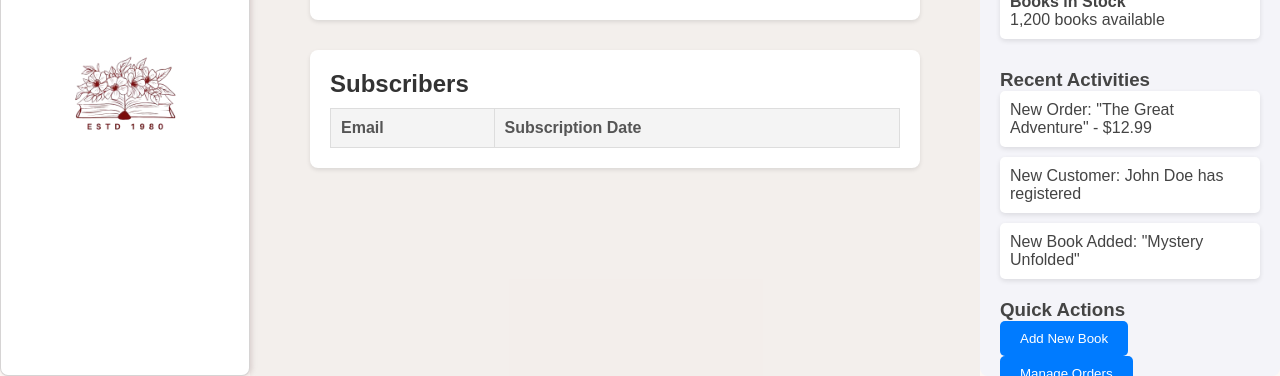
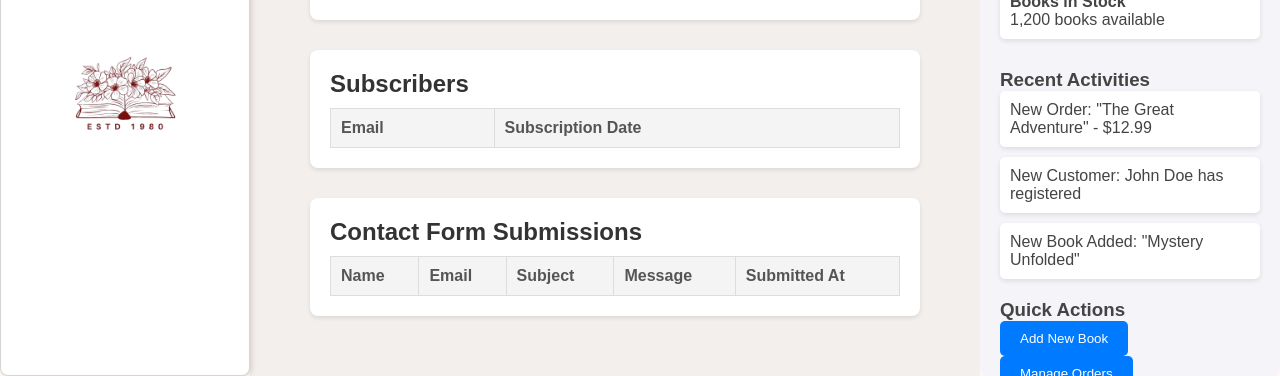
Before and after one commit to aulona-ab/WebDevelopment, a PHP site: page /dashboard.php in a window 1280 px wide. Shown: the part 484-860 px from the top of the page. Run offline with PHP 8.4, Linux system fonts and the light colour scheme; the visitor is signed in with stand-in values (Sample User, id 1); data that the repository does not hold is empty.

Commit message:
Integrated contact form with database to store submissions and displayed them in the admin dashboard.

```diff
--- a/add_book.php
+++ b/add_book.php
@@ -75,7 +75,7 @@ $conn->close();
           <li><a href="./home.php">About Us</a></li>
           <li><a href="./home.php">Shop</a></li>
           <li><a href="./home.php">Blog</a></li>
-          <li><a href="./home.php">Dashboard</a></li>
+          <li><a href="./dashboard.php">Dashboard</a></li>
 
         </ul>
         <div class="header-search">
--- a/dashboard.php
+++ b/dashboard.php
@@ -20,6 +20,11 @@ $books_result = $conn->query($books_query);
 // Fetch Subscribers
 $subscribers_query = "SELECT email, subscription_date FROM subscribers";
 $subscribers_result = $conn->query($subscribers_query);
+
+// Fetch Messages
+$contact_query = "SELECT * FROM contact_messages";
+$contact_result = $conn->query($contact_query);
+
 ?>
 
 
@@ -146,6 +151,33 @@ $subscribers_result = $conn->query($subscribers_query);
                 </tbody>
             </table>
         </div>
+
+        <!-- Contact Form Submissions Section -->
+<div class="section">
+    <h2>Contact Form Submissions</h2>
+    <table>
+        <thead>
+            <tr>
+                <th>Name</th>
+                <th>Email</th>
+                <th>Subject</th>
+                <th>Message</th>
+                <th>Submitted At</th>
+            </tr>
+        </thead>
+        <tbody>
+            <?php while ($contact = $contact_result->fetch_assoc()): ?>
+            <tr>
+                <td><?= $contact['name'] ?></td>
+                <td><?= $contact['email'] ?></td>
+                <td><?= $contact['subject'] ?></td>
+                <td><?= substr($contact['message'], 0, 1000) . '...' ?></td>
+                <td><?= $contact['submitted_at'] ?></td>
+            </tr>
+            <?php endwhile; ?>
+        </tbody>
+    </table>
+</div>
     </div>
 </div>
 
@@ -191,8 +223,7 @@ $subscribers_result = $conn->query($subscribers_query);
 
     <div class="admin-actions">
         <h3>Quick Actions</h3>
-        <button class="action-btn">Add New Book</button>
-        <button class="action-btn">Manage Orders</button>
+        <a href="add_book.php"><button class="action-btn">Add New Book</button></a>        <button class="action-btn">Manage Orders</button>
         <button class="action-btn">View Reports</button>
         <button class="action-btn">Manage Customers</button>
     </div>
```
Also changed, not shown: contact.php (+50 -2 lines).
